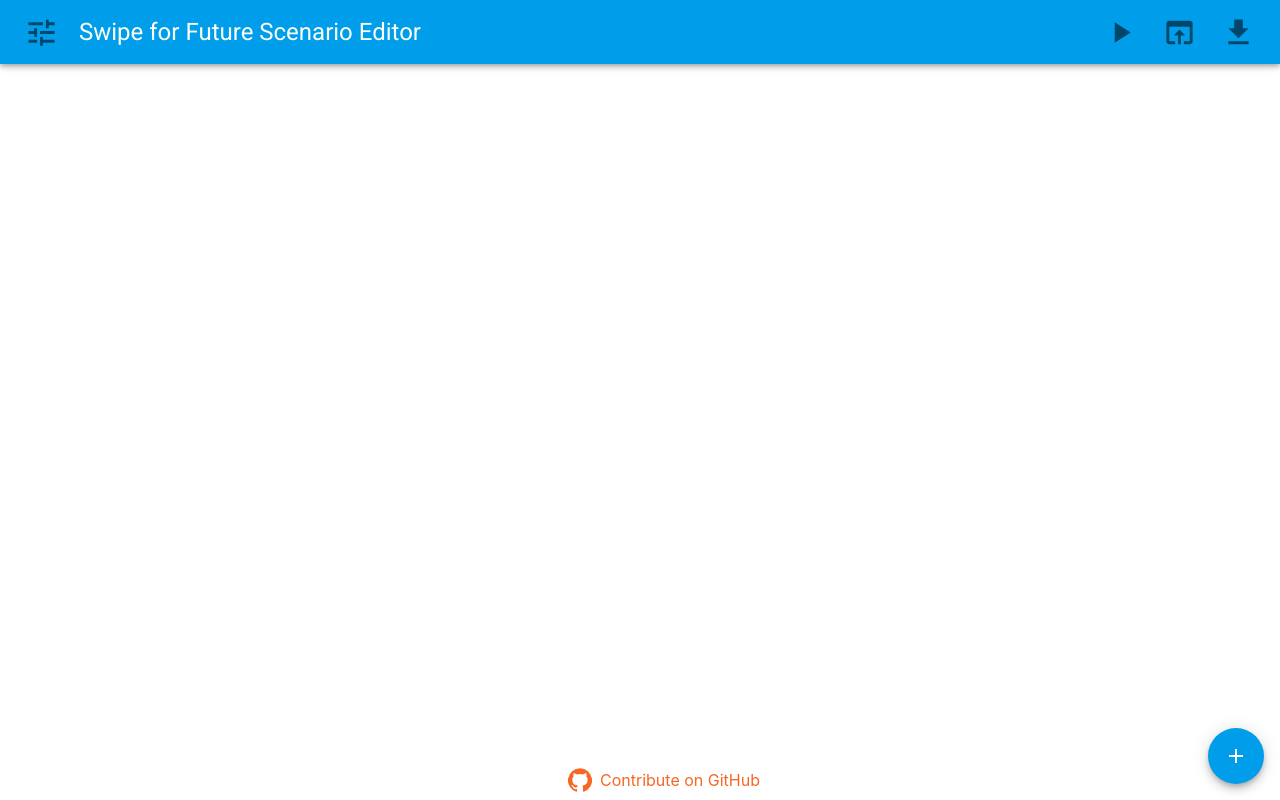
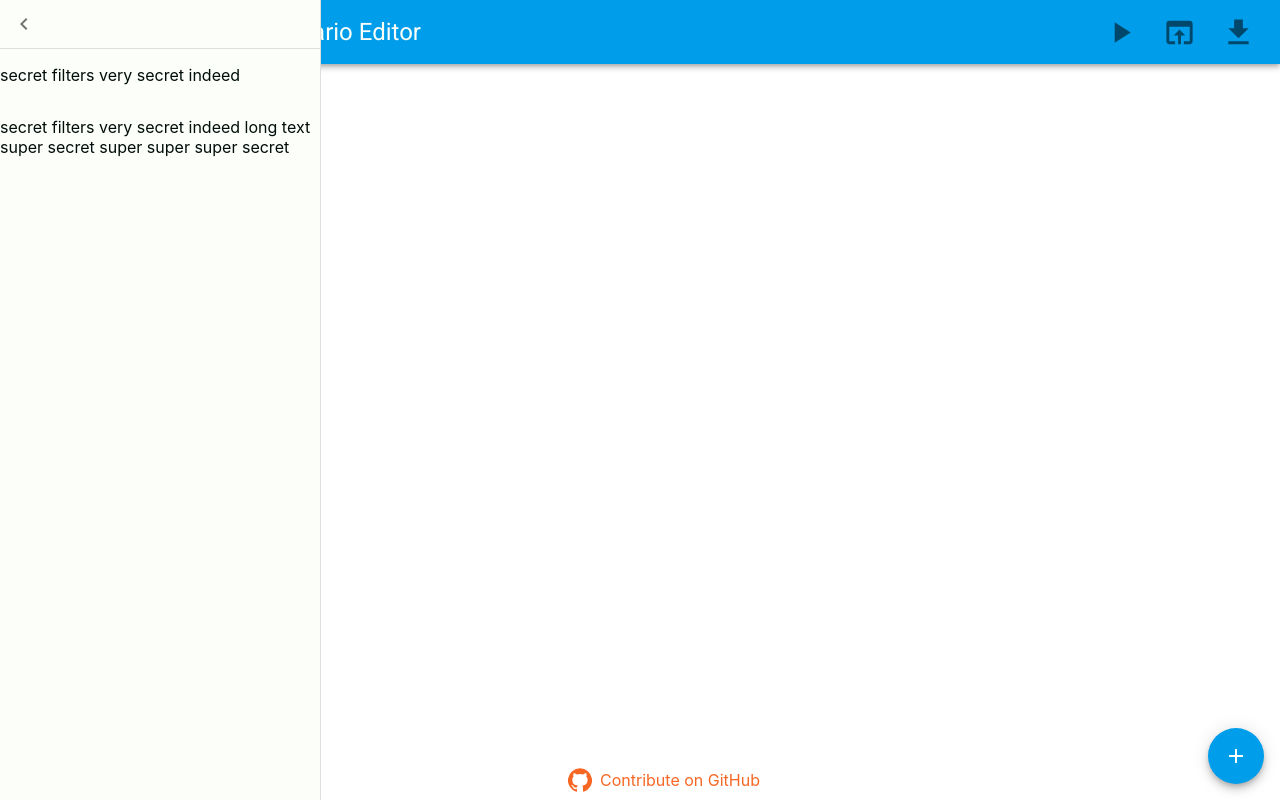
Before and after one commit to Greenheart/swipeforfuture-scenario-editor, a React (Create React App) app: page / in a window 1280 px wide. Both pictures are taken after a click on the button 41 px from the left and 32 px from the top of the page. Built offline with nearby package versions, Linux system fonts and the light colour scheme.

Commit message:
feat(filters): Add initial filters drawer
Co-authored-by: Mattias Nyberg <muthaias.uu@gmail.com>

```diff
--- /dev/null
+++ b/src/components/Filters.tsx
@@ -0,0 +1,49 @@
+import React, { useContext } from 'react'
+import { Drawer, IconButton, Divider } from '@material-ui/core'
+import { ChevronLeft } from '@material-ui/icons'
+import { styled } from '@material-ui/core/styles'
+
+import { EditorContext } from '../contexts/EditorContext'
+
+const FiltersDrawer = styled(Drawer)({
+    '& > *': {
+        maxWidth: '20rem',
+    },
+})
+
+const FiltersCore = ({
+    isOpen,
+    setIsOpen,
+}: {
+    isOpen: boolean
+    setIsOpen(isOpen: boolean): void
+}) => {
+    return (
+        <FiltersDrawer variant="persistent" anchor="left" open={isOpen}>
+            <div>
+                <IconButton onClick={() => setIsOpen(false)}>
+                    <ChevronLeft />
+                </IconButton>
+            </div>
+            <Divider />
+            <p>secret filters very secret indeed</p>
+            <p>
+                secret filters very secret indeed long text super secret super
+                super super secret
+            </p>
+        </FiltersDrawer>
+    )
+}
+
+const Filters = () => {
+    const editorContext = useContext(EditorContext)
+
+    return (
+        <FiltersCore
+            isOpen={editorContext.state.isFiltersOpen}
+            setIsOpen={editorContext.setFiltersOpen}
+        />
+    )
+}
+
+export default Filters
--- a/src/components/Header.tsx
+++ b/src/components/Header.tsx
@@ -1,4 +1,4 @@
-import React from 'react'
+import React, { useContext } from 'react'
 import {
     Grid,
     Typography,
@@ -10,14 +10,26 @@ import {
 } from '@material-ui/core'
 import { Tune, GetApp, OpenInBrowser, PlayArrow } from '@material-ui/icons'
 
+import { EditorContext } from '../contexts/EditorContext'
+
 const Header = () => {
     const theme = useTheme()
+    const editorContext = useContext(EditorContext)
+
+    const filterVerb = editorContext.state.isFiltersOpen ? 'Hide' : 'Show'
 
     return (
         <AppBar position="sticky">
             <Toolbar>
-                <Tooltip title="Change filters" arrow>
-                    <IconButton aria-label="Change filters" edge="start">
+                <Tooltip title={`${filterVerb} filters`} arrow>
+                    <IconButton
+                        aria-label={`${filterVerb} filters`}
+                        edge="start"
+                        onClick={() =>
+                            editorContext.setFiltersOpen(
+                                !editorContext.state.isFiltersOpen
+                            )
+                        }>
                         <Tune fontSize="large" />
                     </IconButton>
                 </Tooltip>
--- a/src/components/ScenarioEditor.tsx
+++ b/src/components/ScenarioEditor.tsx
@@ -1,19 +1,33 @@
-import React from 'react'
+import React, { useState } from 'react'
 import { Container } from '@material-ui/core'
 
 import Header from './Header'
 import Footer from './Footer'
 import CreateButton from './CreateButton'
+import Filters from './Filters'
+import { EditorContext, EditorState } from '../contexts/EditorContext'
 
 const ScenarioEditor = () => {
+    const [editorState, setEditorState] = useState<EditorState>({
+        isFiltersOpen: false,
+    })
+    const setFiltersOpen = (isOpen: boolean) => {
+        setEditorState({ isFiltersOpen: isOpen })
+    }
+
     return (
-        <>
+        <EditorContext.Provider
+            value={{
+                state: editorState,
+                setFiltersOpen,
+            }}>
             <Header />
             <Container maxWidth="xl">
+                <Filters />
                 <CreateButton />
                 <Footer />
             </Container>
-        </>
+        </EditorContext.Provider>
     )
 }
 
--- /dev/null
+++ b/src/contexts/EditorContext.ts
@@ -0,0 +1,15 @@
+import { createContext } from 'react'
+
+export type EditorState = {
+    isFiltersOpen: boolean
+}
+
+export const EditorContext = createContext<{
+    state: EditorState
+    setFiltersOpen(isOpen: boolean): void
+}>({
+    state: {
+        isFiltersOpen: false,
+    },
+    setFiltersOpen() {},
+})
```
